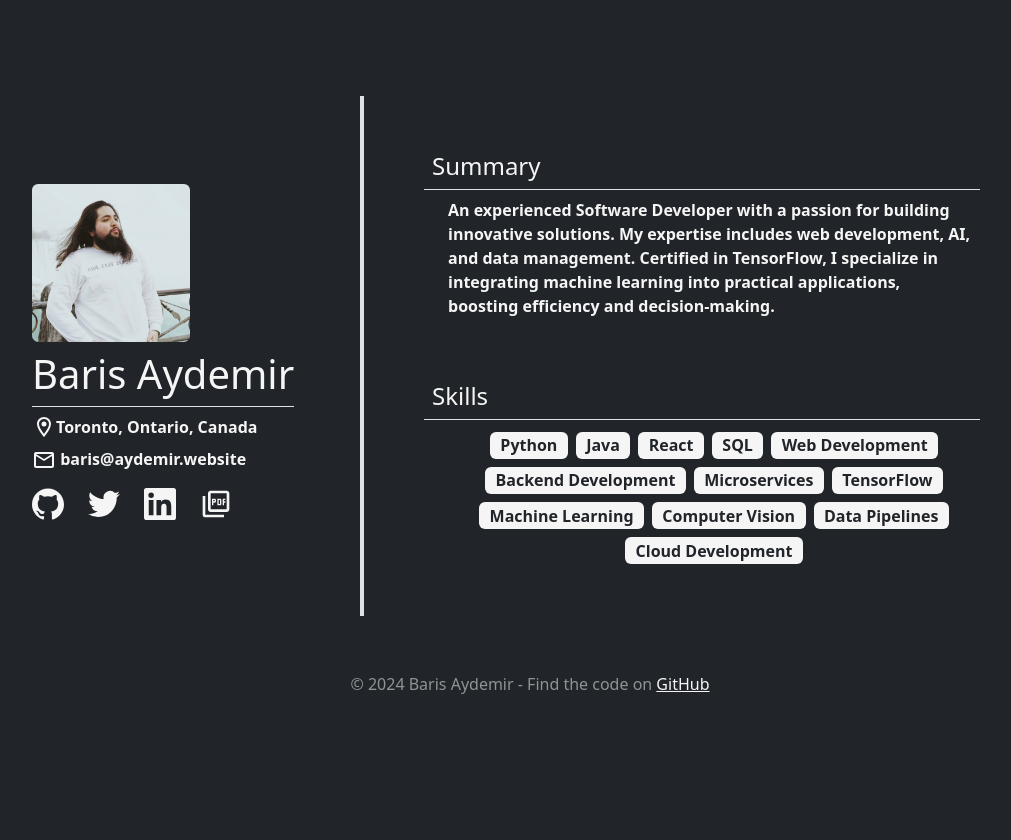
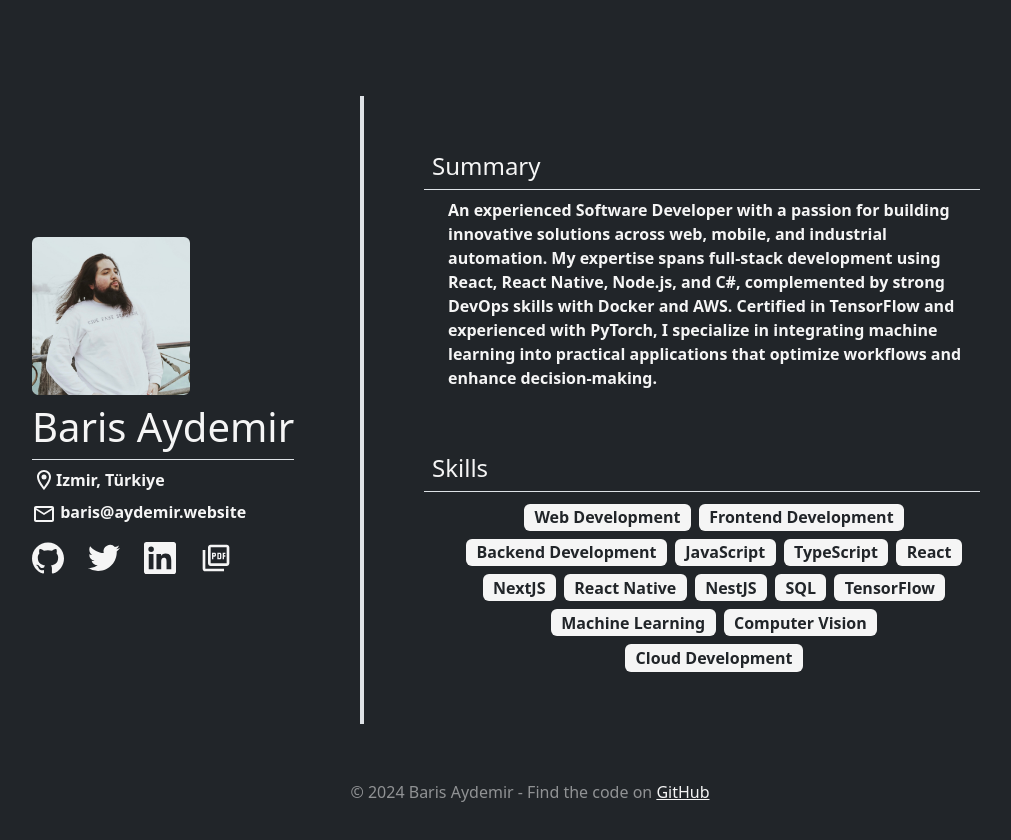
Before and after one commit to metalun4/website, a React (Vite) app: page / in a window 1280 px wide. Shown: the top 840 px of the page, without its empty margins (110-1121 px from the left). Before the commit the page ends 800 px from the top, so only its background shows below. Built offline with nearby package versions, Linux system fonts and the light colour scheme.

Commit message:
Updated information about myself

```diff
--- a/src/components/Footer.jsx
+++ b/src/components/Footer.jsx
@@ -1,7 +1,8 @@
 export function Footer() {
+  const currentYear = new Date().getFullYear();
   return (
       <footer className="row mt-auto text-white-50 text-center">
-        <p>&copy; 2024 Baris Aydemir - Find the code on <a href="https://github.com/metalun4/website">GitHub</a>
+        <p>&copy; {currentYear} Baris Aydemir - Find the code on <a target="_blank" href="https://github.com/metalun4/website">GitHub</a>
         </p>
       </footer>
   );
--- a/src/components/Main.jsx
+++ b/src/components/Main.jsx
@@ -9,11 +9,11 @@ export function Main(){
   const me = {
     "name": "Baris Aydemir",
     "email": "baris@aydemir.website",
-    "location": "Toronto, Ontario, Canada",
-    "bio": "An experienced Software Developer with a passion for building innovative solutions. " +
-        "My expertise includes web development, AI, and data management. " +
-        "Certified in TensorFlow, I specialize in integrating machine learning into practical applications, " +
-        "boosting efficiency and decision-making."
+    "location": "Izmir, Türkiye",
+    "bio": "An experienced Software Developer with a passion for building innovative solutions across web, mobile, " +
+      "and industrial automation. My expertise spans full-stack development using React, React Native, Node.js, and C#, " +
+      "complemented by strong DevOps skills with Docker and AWS. Certified in TensorFlow and experienced with PyTorch, " +
+      "I specialize in integrating machine learning into practical applications that optimize workflows and enhance decision-making."
   }
 
   return (
--- a/src/components/Skills.jsx
+++ b/src/components/Skills.jsx
@@ -1,8 +1,8 @@
 import {Skill} from "./Skill.jsx";
 
 export function Skills() {
-  const skills = ["Python", "Java", "React", "SQL", "Web Development", "Backend Development", "Microservices",
-    "TensorFlow", "Machine Learning", "Computer Vision", "Data Pipelines", "Cloud Development"];
+  const skills = ["Web Development", "Frontend Development", "Backend Development", "JavaScript", "TypeScript",
+    "React", "NextJS", "React Native", "NestJS", "SQL","TensorFlow", "Machine Learning", "Computer Vision", "Cloud Development"];
 
   return (
       <div className="m-2 ps-lg-4 text-center">
```
Also changed, not shown: 1 other file (tests, documents, lock files or other folders).
